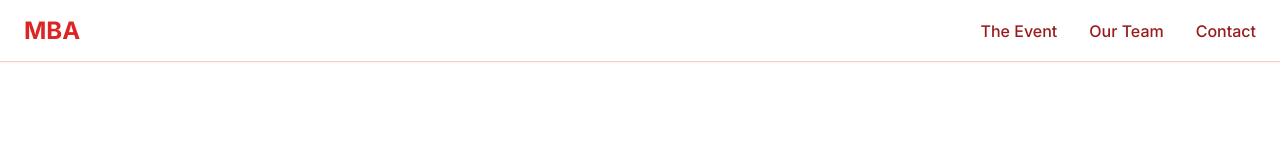
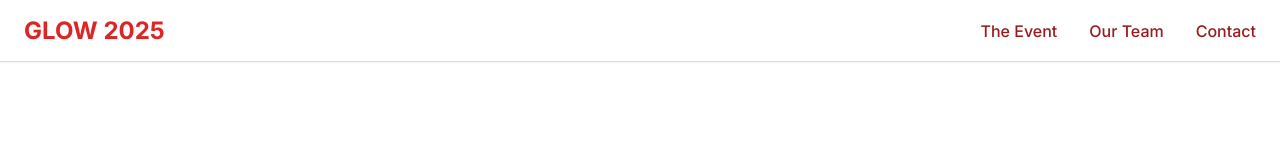
Before and after one commit to mitcheltastic/Group2WebsiteGLOW, a plain HTML site: page index.html in a window 1280 px wide. Shown: the top 160 px of the page. Drawn offline with Linux system fonts and the light colour scheme.

Commit message:
changing nav bar

```diff
--- a/index.html
+++ b/index.html
@@ -18,7 +18,7 @@
     <!-- Header & Navigation -->
     <header class="site-header">
         <nav class="container nav-container">
-            <a href="#" class="logo">MBA</a>
+            <a href="#" class="logo">GLOW 2025</a>
             <ul class="nav-links">
                 <li><a href="#event" class="nav-link">The Event</a></li>
                 <li><a href="#team" class="nav-link">Our Team</a></li>
```
